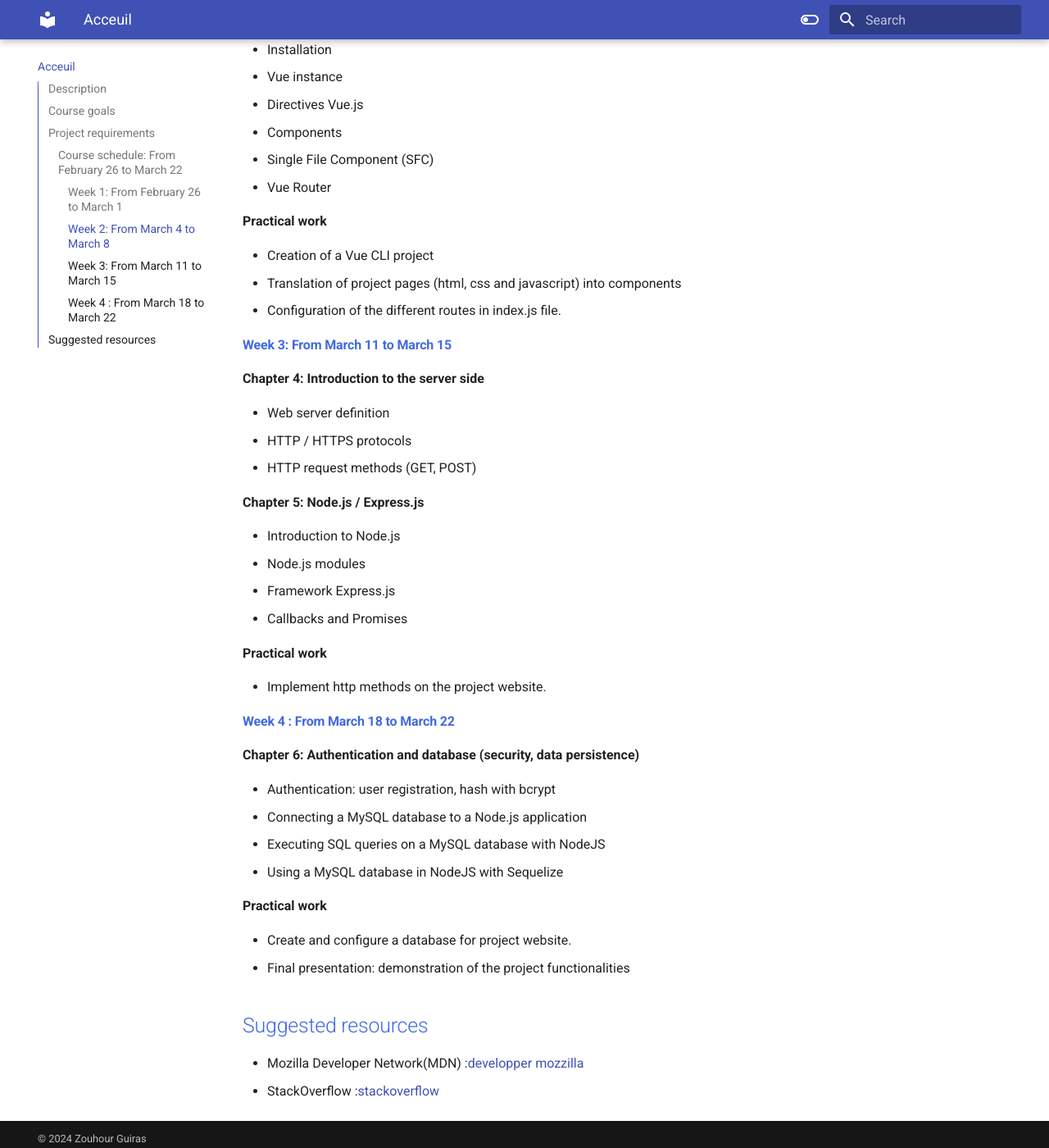
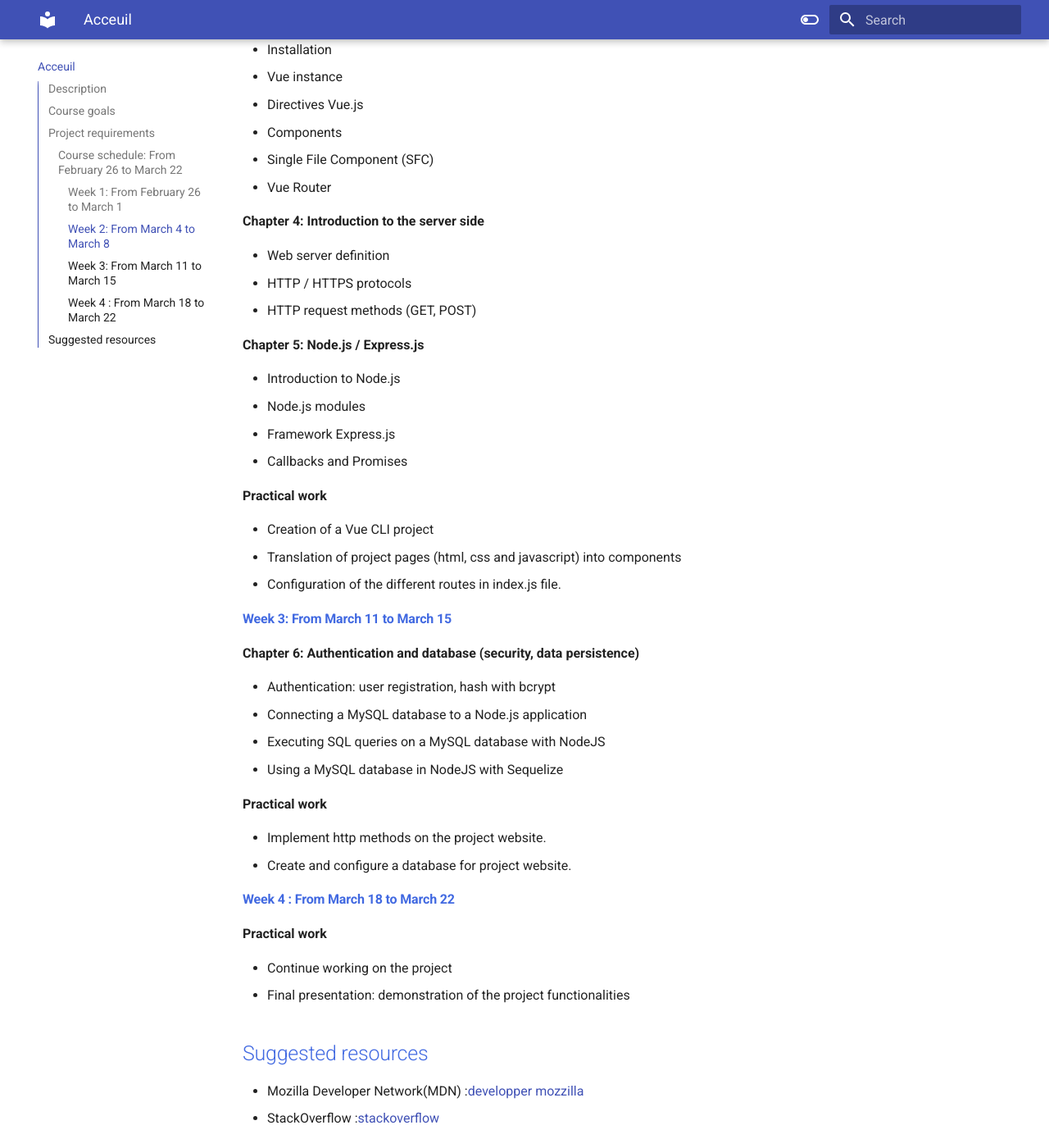
Before and after one commit to zouhour-guiras/Spring-School-Docs, an MkDocs documentation site: the page built from docs/Acceuil.md, in a window 1280 px wide and 1400 px high, scrolled down 1625 px. Shown: the whole window at 82% size. Built offline with MkDocs 1.6.1 and Material for MkDocs 9.7.7, drawn with Linux system fonts in a browser that asks for light colours; some of the changed lines change nothing that is shown.

Commit message:
Change syllabus

```diff
--- a/docs/Acceuil.md
+++ b/docs/Acceuil.md
@@ -64,14 +64,6 @@ Discover the evolution of the Web, from its creation to the present day.
 - Single File Component (SFC)
 - Vue Router
 
-**Practical work**
-
-- Creation of a Vue CLI project
-- Translation of project pages (html, css and javascript) into components
-- Configuration of the different routes in index.js file.
-
-#### <div style="color: Royalblue;"> Week 3: From March 11 to March 15 </div>
-
 **Chapter 4: Introduction to the server side**
 
 - Web server definition
@@ -87,9 +79,11 @@ Discover the evolution of the Web, from its creation to the present day.
 
 **Practical work**
 
-- Implement http methods on the project website.
+- Creation of a Vue CLI project
+- Translation of project pages (html, css and javascript) into components
+- Configuration of the different routes in index.js file.
 
-#### <div style="color: Royalblue;"> Week 4 : From March 18 to March 22 </div>
+#### <div style="color: Royalblue;"> Week 3: From March 11 to March 15 </div>
 
 **Chapter 6: Authentication and database (security, data persistence)**
 
@@ -100,7 +94,15 @@ Discover the evolution of the Web, from its creation to the present day.
 
 **Practical work**
 
+- Implement http methods on the project website.
 - Create and configure a database for project website.
+
+#### <div style="color: Royalblue;"> Week 4 : From March 18 to March 22 </div>
+
+
+**Practical work**
+
+- Continue working on the project
 - Final presentation: demonstration of the project functionalities
 
 ## <div style="color: Royalblue;"> Suggested resources </div>
```
